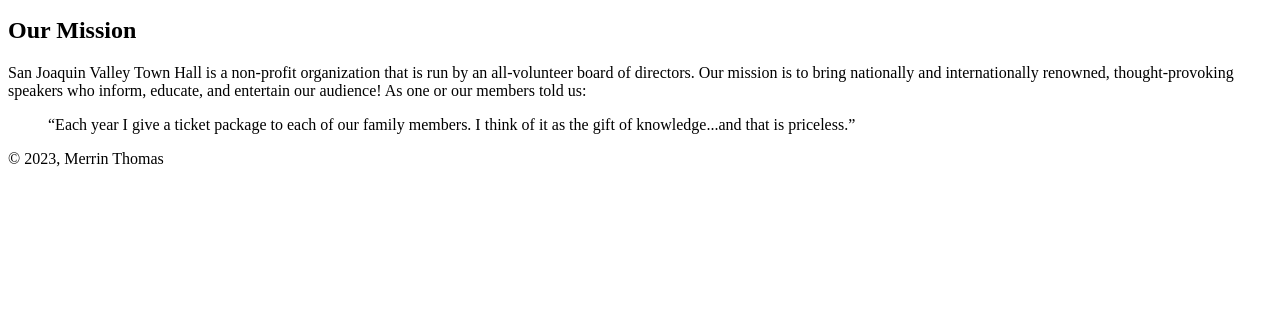
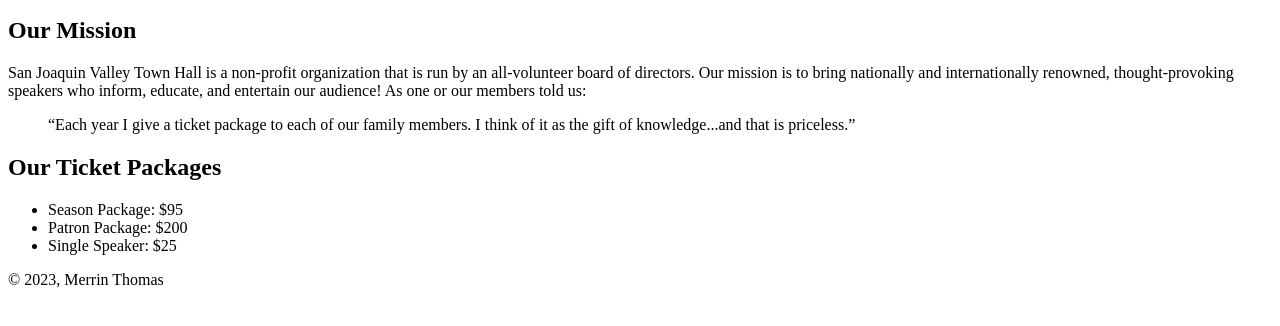
Before and after one commit to mjt0822/A07, a plain HTML site: page index.html in a window 1280 px wide. Shown: the part 188-514 px from the top of the page. Drawn offline with Linux system fonts and the light colour scheme.

Commit message:
Added Paragraph and unordered list

```diff
--- a/index.html
+++ b/index.html
@@ -22,6 +22,12 @@
 			and entertain our audience! As one or our members told us:</p>
 		<blockquote>&ldquo;Each year I give a ticket package to each of our family members.
 			I think of it as the gift of knowledge...and that is priceless.&rdquo;</blockquote>
+		<h2>Our Ticket Packages</h2>
+		<ul>
+			<li>Season Package: $95</li>
+			<li>Patron Package: $200</li>
+			<li>Single Speaker: $25</li>
+		</ul>
 	</main>
 	<footer>
 		<p>&copy; 2023, Merrin Thomas</p>
```
